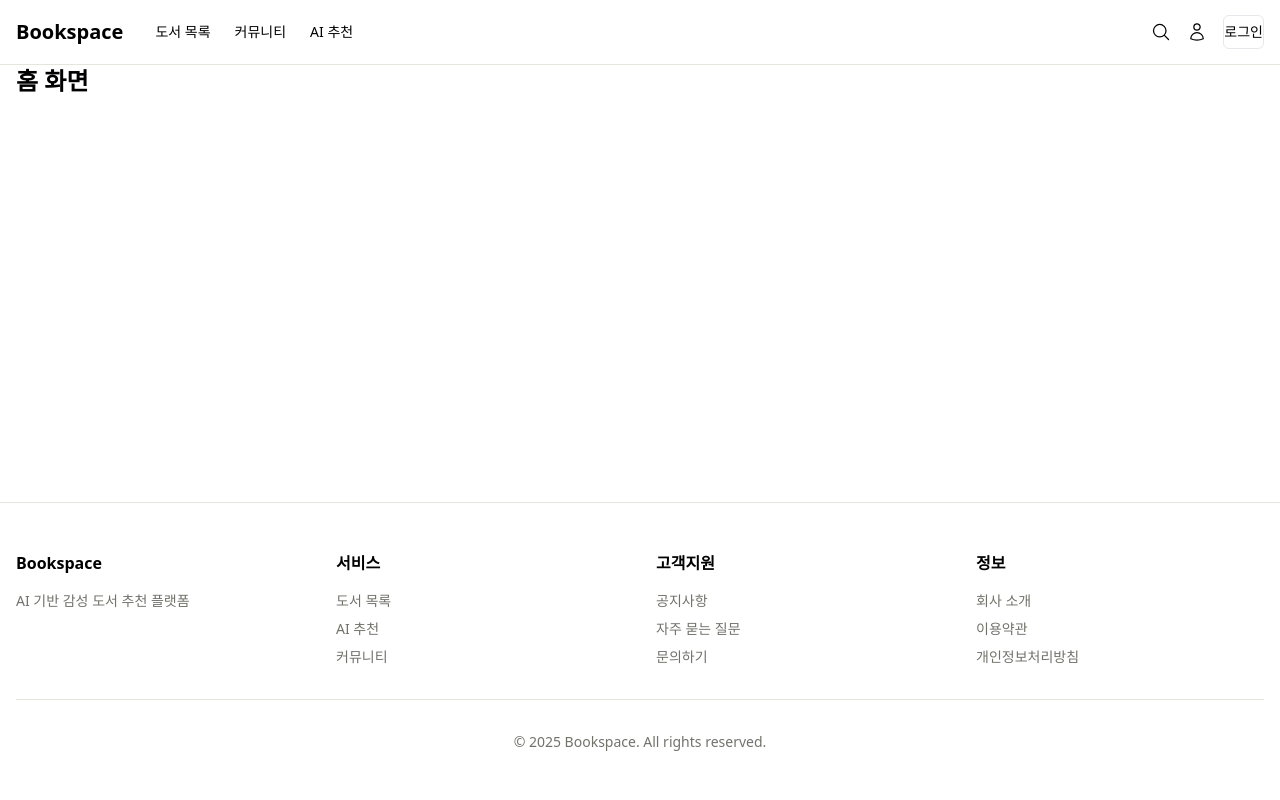
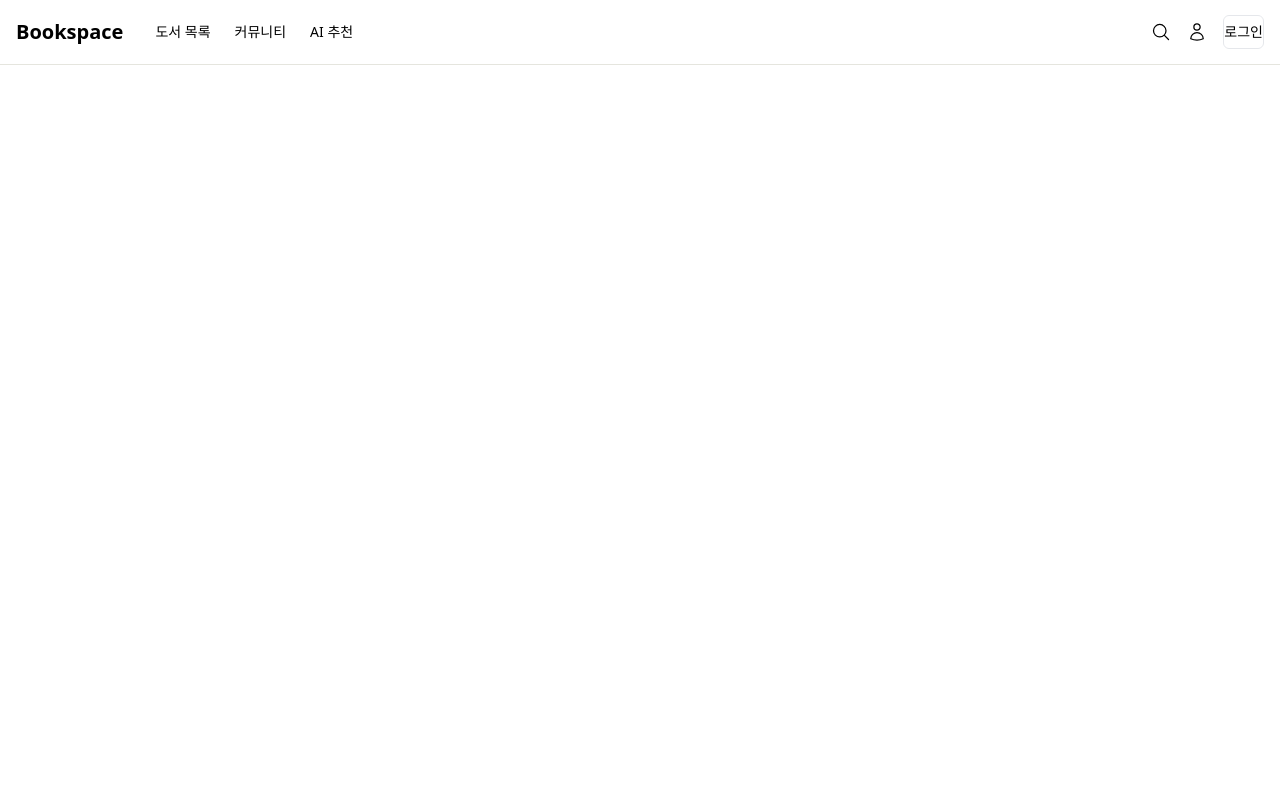
Before and after one commit to ssafy-northface/bookspace_, a Vue app in the folder BookSpace/frontend/: page / in a window 1280 px wide. Shown: the top 800 px of the page. Built offline with nearby package versions, Linux system fonts and the light colour scheme.

Commit message:
[Edit] components > commont 폴더 구조 변경 및 layout 적용 (#55)

```diff
--- a/BookSpace/frontend/src/App.vue
+++ b/BookSpace/frontend/src/App.vue
@@ -1,16 +1,7 @@
-<script setup>
-import AppHeader from "@/components/layout/AppHeader.vue";
-import AppFooter from "@/components/layout/AppFooter.vue";
+<script setup></script>
 
-</script>
 <template>
-  <div class="min-h-screen flex flex-col">
-    <AppHeader />
-
-    <main class="flex-1">
-      <RouterView />
-    </main>
-
-    <AppFooter />
+  <div class="flex flex-col min-h-screen">
+    <RouterView />
   </div>
 </template>
--- a/BookSpace/frontend/src/components/layout/AppHeader.vue
+++ b/BookSpace/frontend/src/components/common/AppHeader.vue
@@ -2,7 +2,11 @@
 import { BookOpen, Search, User, Menu } from "lucide-vue-next";
 import { RouterLink } from "vue-router";
 // Heroicons import
-import { MagnifyingGlassIcon, UserIcon } from "@heroicons/vue/24/outline";
+import {
+  MagnifyingGlassIcon,
+  UserIcon,
+  Bars3Icon,
+} from "@heroicons/vue/24/outline";
 </script>
 <template>
   <header
@@ -66,7 +70,7 @@ import { MagnifyingGlassIcon, UserIcon } from "@heroicons/vue/24/outline";
 
         <!-- 모바일 메뉴 버튼 -->
         <button class="md:hidden text-sm font-medium hover:text-primary">
-          메뉴
+          <Bars3Icon class="w-5 h-5" />
         </button>
       </div>
     </div>
--- a/BookSpace/frontend/src/components/common/BaseButton.vue
+++ /dev/null
@@ -1 +0,0 @@
-// 공통적으로 사용할 버튼 컴포넌트
--- a/BookSpace/frontend/src/components/common/BaseInput.vue
+++ /dev/null
@@ -1 +0,0 @@
-// 공통적으로 사용할 인풋 컴포넌트
--- a/BookSpace/frontend/src/components/layout/BaseLayout.vue
+++ /dev/null
@@ -1 +0,0 @@
-// 상단 헤더 + 메인 컨테이너 + 사이드바 + 푸터...
--- /dev/null
+++ b/BookSpace/frontend/src/components/layout/DefaultLayout.vue
@@ -0,0 +1,12 @@
+// 상단 헤더 + 메인 컨테이너 + 사이드바 + 푸터...
+<script setup>
+import AppHeader from "@/components/common/AppHeader.vue";
+import AppFooter from "@/components/common/AppFooter.vue";
+</script>
+<template>
+  <AppHeader />
+  <main class="min-h-screen">
+    <slot />
+  </main>
+  <AppFooter />
+</template>
--- a/BookSpace/frontend/src/router/index.js
+++ b/BookSpace/frontend/src/router/index.js
@@ -1,4 +1,3 @@
-
 // // src/router/index.js
 // import { createRouter, createWebHistory } from 'vue-router'
 
@@ -78,14 +77,20 @@
 
 // export default router
 
-
 // vue router 세팅 파일
 import { createRouter, createWebHistory } from "vue-router";
+import DefaultLayout from "@/components/layout/DefaultLayout.vue";
 import HomeView from "@/pages/HomeView.vue";
 
 const router = createRouter({
   history: createWebHistory(),
-  routes: [{ path: "/", component: HomeView }],
+  routes: [
+    {
+      path: "/",
+      component: DefaultLayout,
+      children: [{ path: "", name: "home", component: HomeView }],
+    },
+  ],
 });
 
 export default router;
--- a/BookSpace/frontend/vite.config.js
+++ b/BookSpace/frontend/vite.config.js
@@ -1,19 +1,15 @@
 import { defineConfig } from "vite";
 import vue from "@vitejs/plugin-vue";
 
-import { fileURLToPath, URL } from 'node:url';
+import { fileURLToPath, URL } from "node:url";
 // import path from "path";
-
 
 // https://vite.dev/config/
 export default defineConfig({
   plugins: [vue()],
   resolve: {
     alias: {
-
-      '@': fileURLToPath(new URL('./src', import.meta.url)),
-      // "@": path.resolve(__dirname, "./src"),
-
+      "@": fileURLToPath(new URL("./src", import.meta.url)),
     },
   },
 });
```
Also changed, not shown: BookSpace/frontend/src/components/common/AppFooter.vue (renamed from BookSpace/frontend/src/components/layout/AppFooter.vue).
